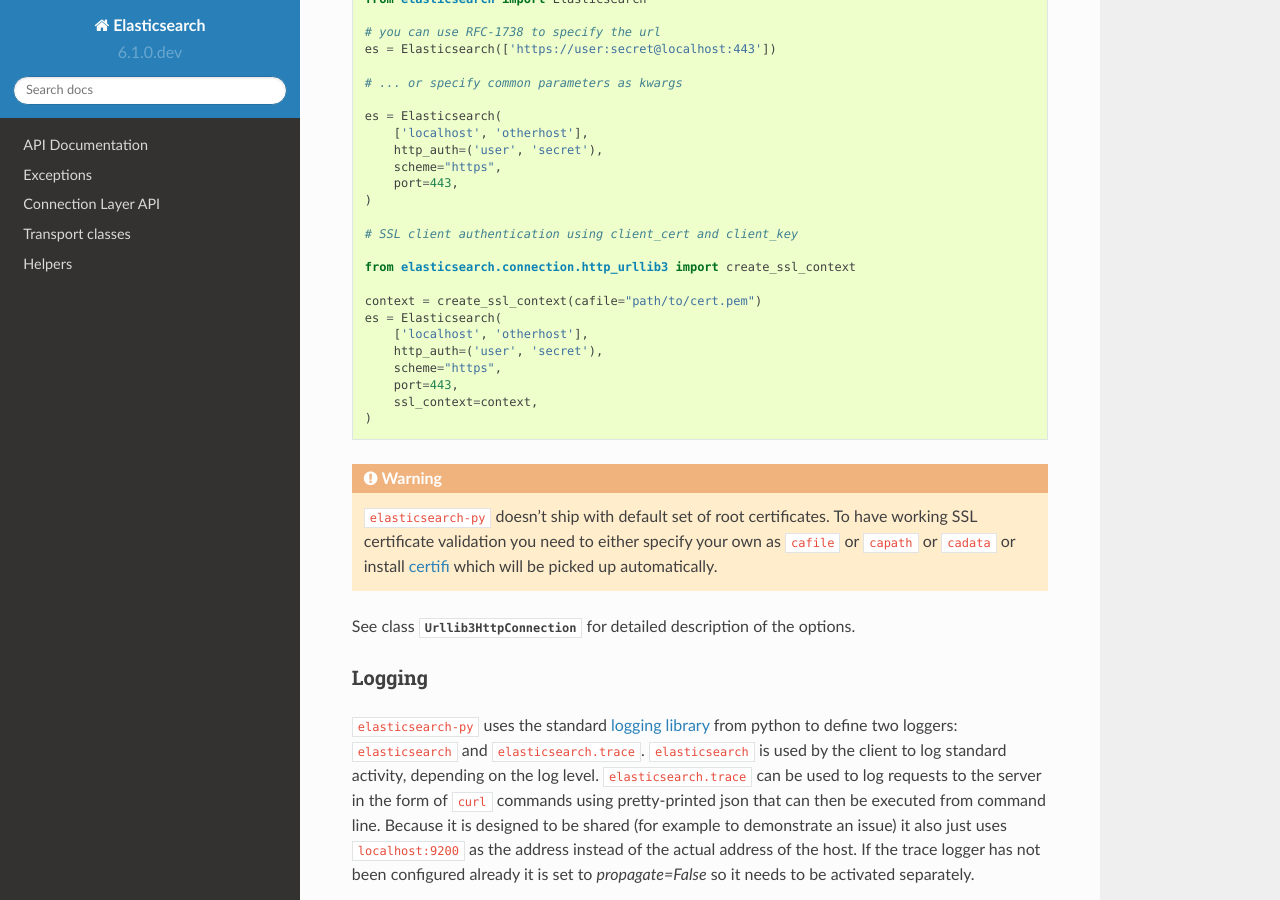
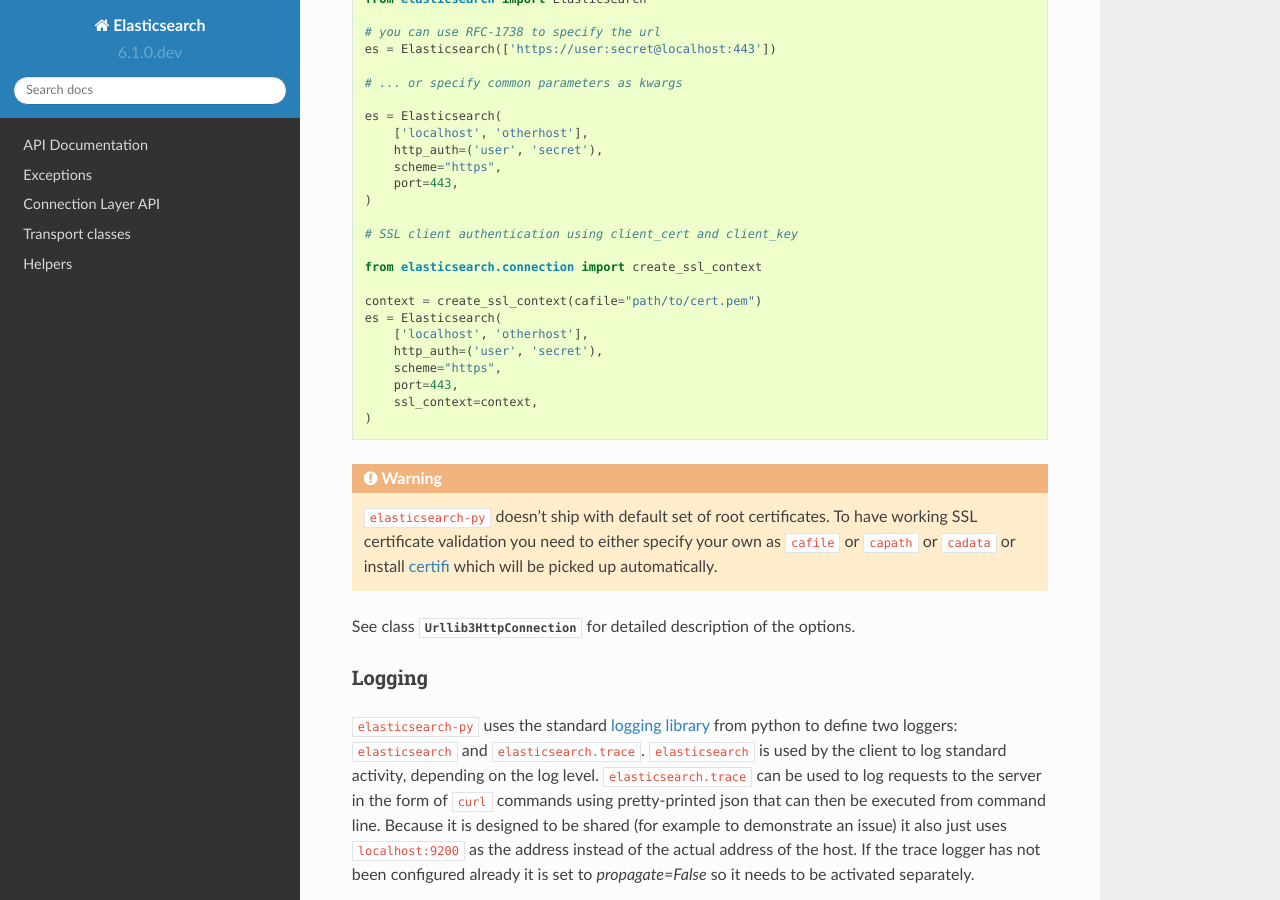
Before and after one commit to Logiclayer1111/elasticsearch, a Sphinx documentation site: the page built from docs/index.rst, in a window 1280 px wide and 900 px high, scrolled down 3505 px. Built offline with Sphinx 7.4.7 and the Read the Docs theme 2.0.0, drawn with Linux system fonts in a browser that asks for light colours.

Commit message:
moving import

```diff
--- a/docs/connection.rst
+++ b/docs/connection.rst
@@ -56,7 +56,7 @@
 
 To create an `SSLContext` object you only need to use one of cafile, capath or cadata::
 
-    >>> from elasticsearch.connection.http_urllib3 import create_ssl_context
+    >>> from elasticsearch.connection import create_ssl_context
     >>> context = create_ssl_context(cafile=None, capath=None, cadata=None)
 
 * `cafile` is the path to your CA File
--- a/docs/index.rst
+++ b/docs/index.rst
@@ -200,7 +200,7 @@
 
     # SSL client authentication using client_cert and client_key
 
-    from elasticsearch.connection.http_urllib3 import create_ssl_context
+    from elasticsearch.connection import create_ssl_context
 
     context = create_ssl_context(cafile="path/to/cert.pem")
     es = Elasticsearch(
```
Also changed, not shown: 1 other file.
